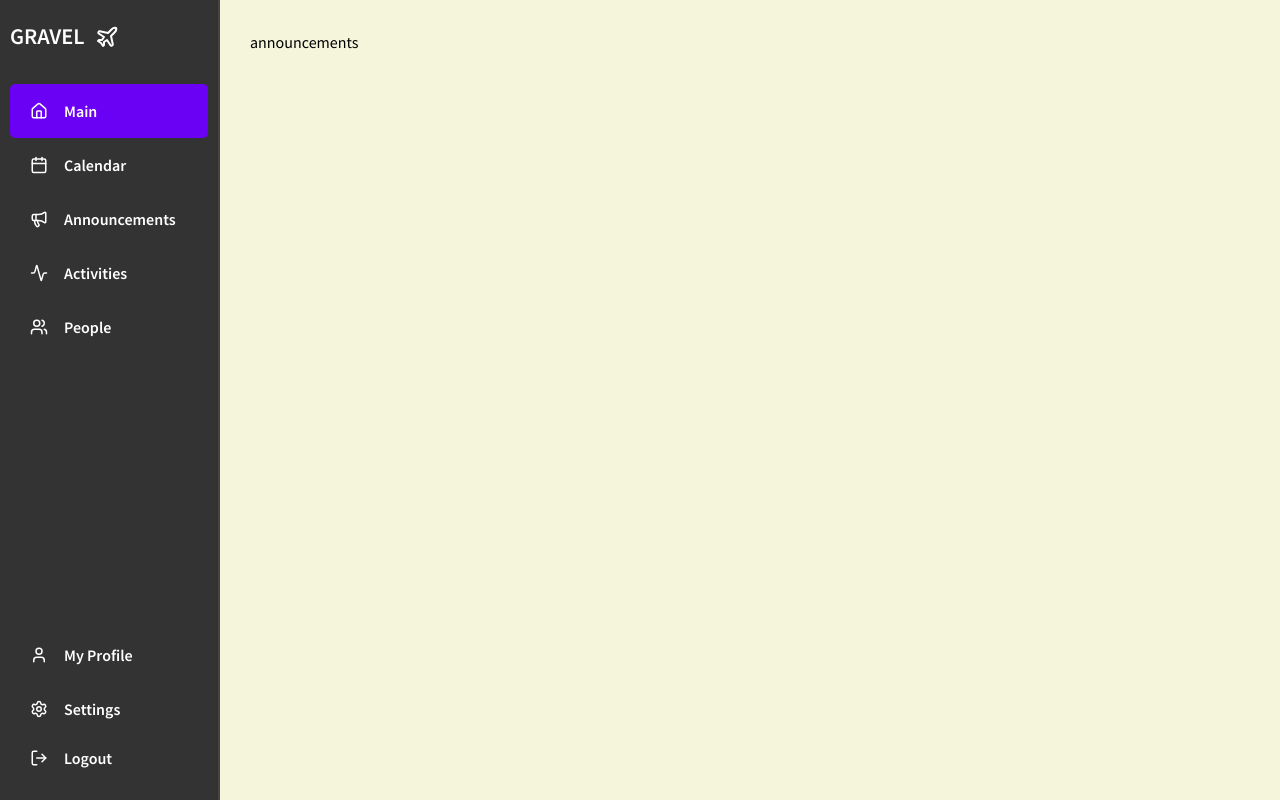
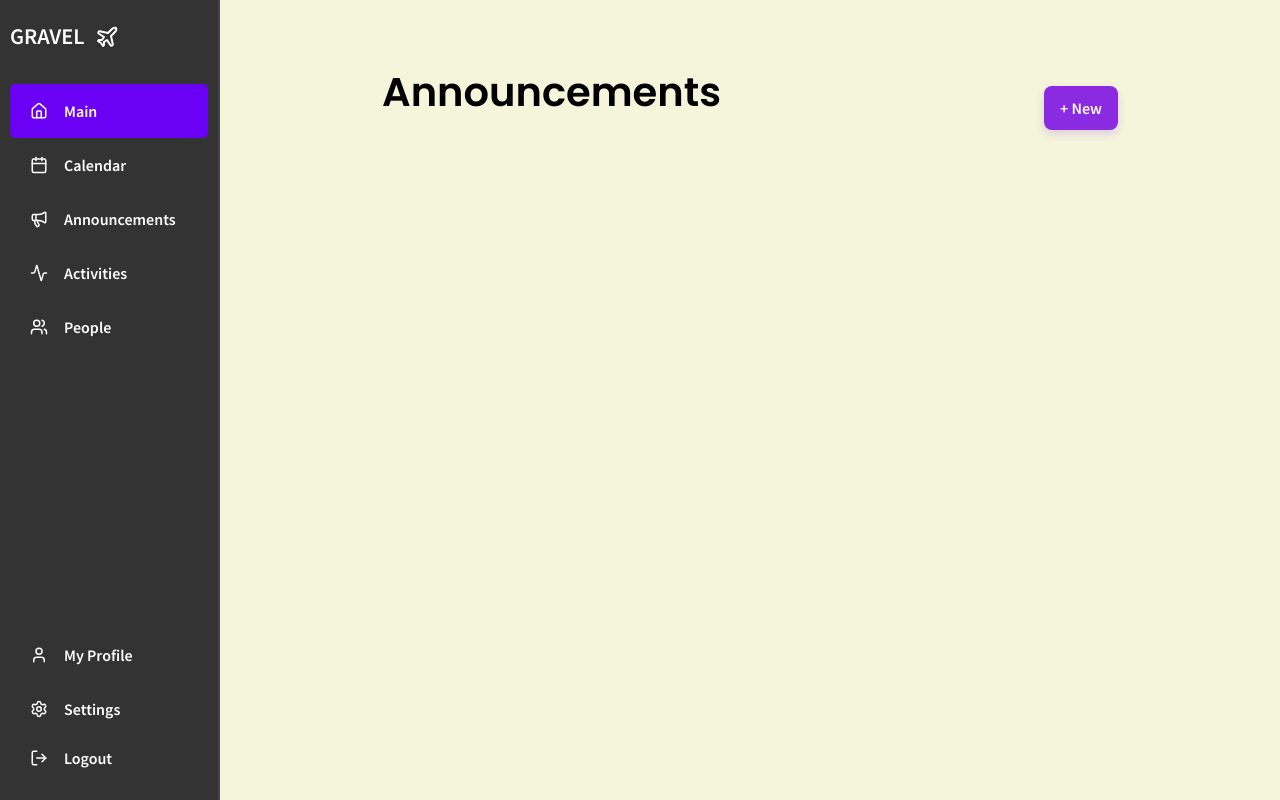
Before and after one commit to karen93shieh/gravel, a SvelteKit app: page /mainPages/announcements in a window 1280 px wide. Built offline with nearby package versions, Linux system fonts and the light colour scheme.

Commit message:
added features to annoucements page

```diff
--- a/src/routes/mainPages/announcements/+page.svelte
+++ b/src/routes/mainPages/announcements/+page.svelte
@@ -1,10 +1,134 @@
 <script>
+  let announcements = [];
+  let showForm = false;
+  let titleInput = '';
+  let detailsInput = '';
 
+  function openForm() {
+    showForm = true;
+  }
+
+  function closeForm() {
+    showForm = false;
+    titleInput = '';
+    detailsInput = '';
+  }
+
+  function addAnnouncement() {
+    if (titleInput.trim() && detailsInput.trim()) {
+      announcements = [...announcements, { title: titleInput, details: detailsInput }];
+      closeForm();
+    }
+  }
 </script>
+
+<main class="container">
+  <div class="announcement-header">
+    <h1 class="title">Announcements</h1>
+    <button class="new-btn" on:click={openForm}>+ New</button>
+  </div>
+
+  <div id="announcementsList">
+    {#each announcements as announcement}
+      <div class="announcement-box">
+        <h3>{announcement.title}</h3>
+        <p>{announcement.details}</p>
+      </div>
+    {/each}
+  </div>
+
+  {#if showForm}
+    <div id="announcementForm">
+      <h2>New Announcement</h2>
+      <input type="text" bind:value={titleInput} placeholder="Title" />
+      <textarea rows="4" bind:value={detailsInput} placeholder="Details..."></textarea>
+      <div>
+        <button on:click={addAnnouncement}>Add</button>
+        <button class="cancel" on:click={closeForm}>Cancel</button>
+      </div>
+    </div>
+  {/if}
+</main>
+
 <style>
+  .container {
+    padding: 2rem;
+    max-width: 800px;
+    margin: 0 auto;
+  }
 
+  .title {
+    text-align: center;
+    color: black;
+    font-size: 2.5rem;
+    margin-bottom: 2rem;
+  }
+
+  .announcement-header {
+    display: flex;
+    justify-content: space-between;
+    align-items: center;
+  }
+
+  .new-btn {
+    background-color: #8a2be2;
+    color: white;
+    border: none;
+    padding: 0.6rem 1rem;
+    border-radius: 0.5rem;
+    cursor: pointer;
+    font-weight: bold;
+    box-shadow: 0 4px 8px rgba(138, 43, 226, 0.2);
+  }
+
+  .announcement-box {
+    background: #e9d5ff;
+    padding: 1rem;
+    margin-top: 1rem;
+    border-radius: 0.75rem;
+    box-shadow: 0 2px 8px rgba(139, 92, 246, 0.15);
+  }
+
+  .announcement-box h3 {
+    margin-bottom: 0.5rem;
+    color: #9333ea;
+  }
+
+  #announcementForm {
+    position: fixed;
+    top: 20%;
+    left: 50%;
+    transform: translateX(-50%);
+    background: white;
+    padding: 2rem;
+    border-radius: 1rem;
+    box-shadow: 0 10px 20px rgba(0, 0, 0, 0.2);
+    z-index: 10;
+    max-width: 400px;
+    width: 90%;
+  }
+
+  #announcementForm input,
+  #announcementForm textarea {
+    width: 100%;
+    margin-bottom: 1rem;
+    padding: 0.75rem;
+    border: 1px solid #ccc;
+    border-radius: 0.5rem;
+  }
+
+  #announcementForm button {
+    background-color: #8a2be2;
+    color: white;
+    padding: 0.6rem 1rem;
+    border: none;
+    border-radius: 0.5rem;
+    font-weight: bold;
+    cursor: pointer;
+  }
+
+  #announcementForm .cancel {
+    background-color: #8a2be2;
+    margin-left: 0.5rem;
+  }
 </style>
-
-<main>
-    announcements
-</main>
```
